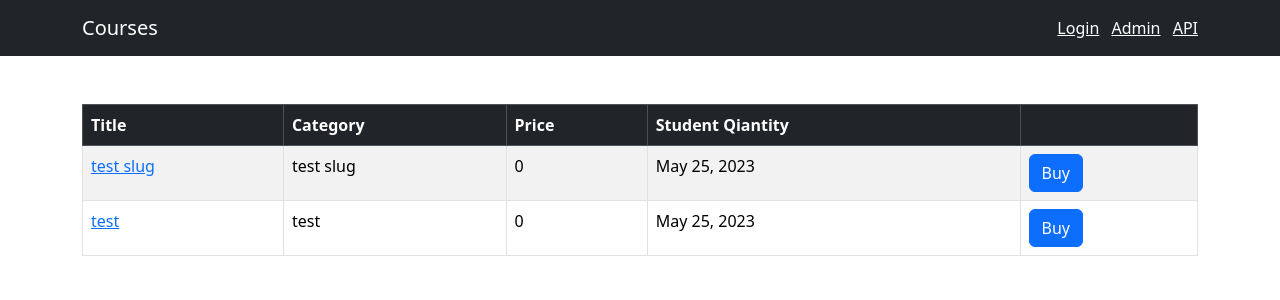
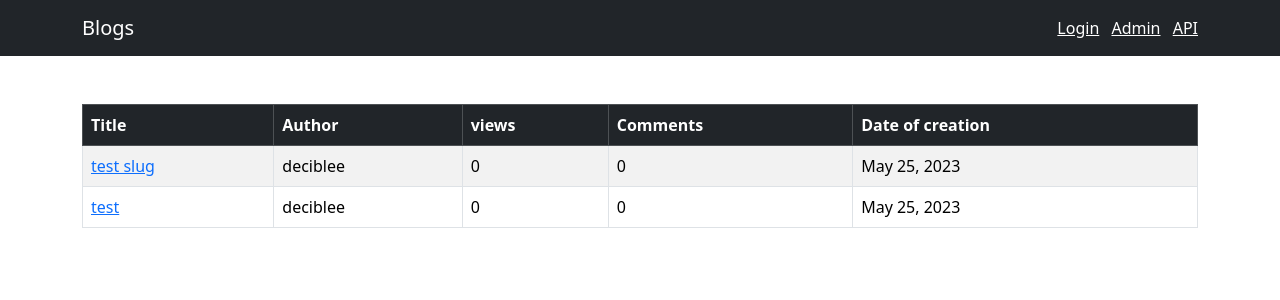
Before and after one commit to Calculated1528/Courses, a Django app: page / in a window 1280 px wide. Shown: the top 300 px of the page. Run offline with Django 4.2, Linux system fonts and the light colour scheme; data comes from the database, SQL or seed files in the repository; both versions use the stored data as it was after the commit; parts of the project's set-up code (start-up, migrations or seed data) failed here and were passed over.

Commit message:
настроил главную страницуб теперь  это блоги настроил вывод одиночных постов

```diff
--- a/base/settings.py
+++ b/base/settings.py
@@ -67,6 +67,7 @@ TEMPLATES = [
                 'django.template.context_processors.request',
                 'django.contrib.auth.context_processors.auth',
                 'account.context_processors.GetUserInfo',
+                'blog.context_processors.GetPost',
                 'django.contrib.messages.context_processors.messages',
             ],
         },
--- /dev/null
+++ b/blog/context_processors.py
@@ -0,0 +1,5 @@
+from .models import Post
+
+def GetPost(request):
+    post = Post.objects.all()
+    return {'Posts': post}
--- a/blog/urls.py
+++ b/blog/urls.py
@@ -1,11 +1,10 @@
 from django.urls import path
 from . import views
 
-app_name = 'blog'
+#app_name = 'blog'
 urlpatterns = [
     path('', views.index, name='index'),
-    path('<int:post_id>', views.single_post, name='single_post'),
-    path('home/', views.home_view, name='home_view'),
+    path('posts/<slug:slug>/', views.single_post, name='single_post'),
     path('detail/', views.detail_view, name='detail'),
     path('tagged/', views.tagged, name='tagged')
 ]
--- a/blog/views.py
+++ b/blog/views.py
@@ -1,31 +1,14 @@
-from django.shortcuts import render
 from django.shortcuts import render, get_object_or_404
-from django.template.defaultfilters import slugify
 from .models import Post
-from .forms import PostForm
 from taggit.models import Tag
 
 
+def single_post(request, slug):
+    current_post = get_object_or_404(Post , slug = slug)
+    return render(request, 'blog/single_post.html', {'current_post': current_post})
+
 def index(request):
-    posts = Post.objects.all()
-    # исправить shop/courses.html
-    return render(request, 'shop/courses.html', {'post': posts})
-
-def single_post(request, post_id):
-    post = get_object_or_404(Post, pk=post_id)
-    return render(request, 'shop/single_course.html', {'post': post})
-
-def home_view(request):
-    posts = Post.objects.all()
-    # Show most common tags
-    form = PostForm(request.POST)
-    if form.is_valid():
-        newpost = form.save(commit=False)
-        newpost.slug = slugify(newpost.title)
-        newpost.save()
-        # Without this next line the tags won't be saved.
-        form.save_m2m()
-    return render(request, 'blog/home.html', {'posts':posts, 'form':form})
+    return render(request, 'blog/home.html')
 
 def detail_view(request):
     post = get_object_or_404(Post)
--- a/templates/base.html
+++ b/templates/base.html
@@ -11,7 +11,7 @@
 <body>
     <nav class="navbar navbar-dark bg-dark">
         <div class="container">
-            <a href={% url "blog:index" %} class="navbar-brand">Courses</a>
+            <a href={% url "index" %} class="navbar-brand">Blogs</a>
             <span class='navbar-text'>
                 {% if user.is_authenticated %}
                 {% load static %}
--- a/templates/blog/home.html
+++ b/templates/blog/home.html
@@ -1,47 +1,28 @@
 {% extends 'base.html' %}
 
+{% block title %}All Posts{% endblock %}
+
 {% block content %}
-        <div class="container pt-5">
-            <form method="POST">
-                {% csrf_token %}
-                <div class="form-group">
-                    <label>Title</label>
-                    <input type="text" class="form-control" name="title" placeholder="Add title">
-                </div>
-                <div class="form-group">
-                    <label>Description</label>
-                    <textarea type="text" class="form-control" name="description" placeholder="Add description"></textarea>
-                </div>
-                <div class="form-group">
-                    <label>Tags</label>
-                    <input type="text" data-role="tagsinput" class="form-control" name="tags">
-                </div>
-                <button type="submit" class="btn btn-primary">Submit</button>
-            </form>
-            <p>Common Tags:
-            {% for mt in common_tags %}
-                <a href="#" class="badge badge-success">{{mt}}</a>
-            {% endfor %}
-            </p>
-            <div class="row mb-2 posts">
-                    {% for post in posts %}
-                    <div class="col-md-6">
-                        <div class="cards">
-                            <div class="row no-gutters border rounded  flex-md-row mb-4 shadow-sm h-md-250">
-                                <div class="col p-4 d-flex flex-column position-static">
-                                    <h3 class="my-1"><a href={% url "blog:detail"|add:post.slug %}>{{post.title}}</a></h3>
-                                    <div style="display:flex">
-                                        {% for tag in post.tags.all %}
-                                        <a href={% url "tagged"|add:tag.slug %} class="mr-1 badge badge-info">#{{ tag }}</a>
-                                        {% endfor %}
-                                    </div>
-                                    <p class="mb-auto">{{post.description}}</p>
-                                    <p class="mb-auto text-muted">{{post.published}}</p>
-                                </div>
-                            </div>
-                        </div>
-                    </div>
-                    {% endfor %}
-            </div>
-        </div>
-{% endblock content %}
+<table class="table mt-5 table-bordered table-striped table-hover">
+    <thead class="table-dark">
+        <tr>
+            <th>Title</th>
+            <th>Author</th>
+            <th>views</th>
+            <th>Comments</th>
+            <th>Date of creation</th>
+        </tr>
+    </thead>
+    <tbody>
+        {% for post in Posts %}
+        <tr>
+            <td><a href={% url 'single_post' post.slug%}>{{ post.title }}</a></td>
+            <td>{{post.user}}</td>
+            <td>{{post.views_count}}</td>
+            <td>{{post.comments_count}}</td>
+            <td>{{post.created_at}}</td>
+        </tr>
+        {% endfor %}
+    </tbody>
+</table>
+{% endblock %}
--- a/templates/shop/courses.html
+++ /dev/null
@@ -1,29 +0,0 @@
-{% extends 'base.html' %}
-
-{% block title %}All Posts{% endblock %}
-
-{% block content %}
-<table class="table mt-5 table-bordered table-striped table-hover">
-    <thead class="table-dark">
-        <tr>
-            <th>Title</th>
-            <th>Category</th>
-            <th>Price</th>
-            <th>Student Qiantity</th>
-            <th></th>
-        </tr>
-    </thead>
-    <tbody>
-        {% for posts in post %}
-        <tr>
-            <td><a href={% url "blog:single_post" posts.id %}>{{ posts.title }}</a>
-            </td>
-            <td>{{posts.title}}</td>
-            <td>{{posts.views_count}}</td>
-            <td>{{posts.created_at}}</td>
-            <td><button class="btn btn-primary">Buy</button></td>
-        </tr>
-        {% endfor %}
-    </tbody>
-</table>
-{% endblock %}
```
Also changed, not shown: templates/blog/post_creation.html (added, +47 -0 lines), templates/blog/single_post.html (added, +11 -0 lines), templates/shop/single_course.html (deleted, +0 -11 lines), db.sqlite3.
